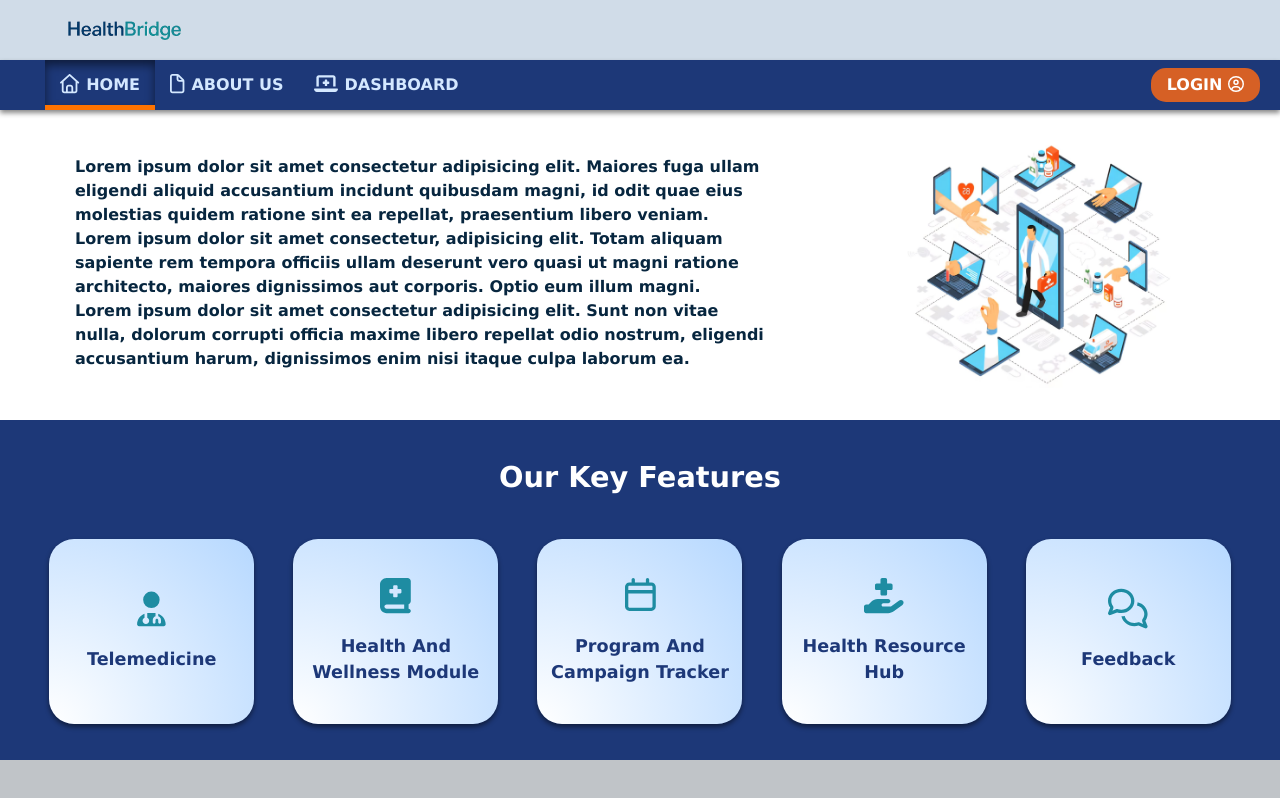
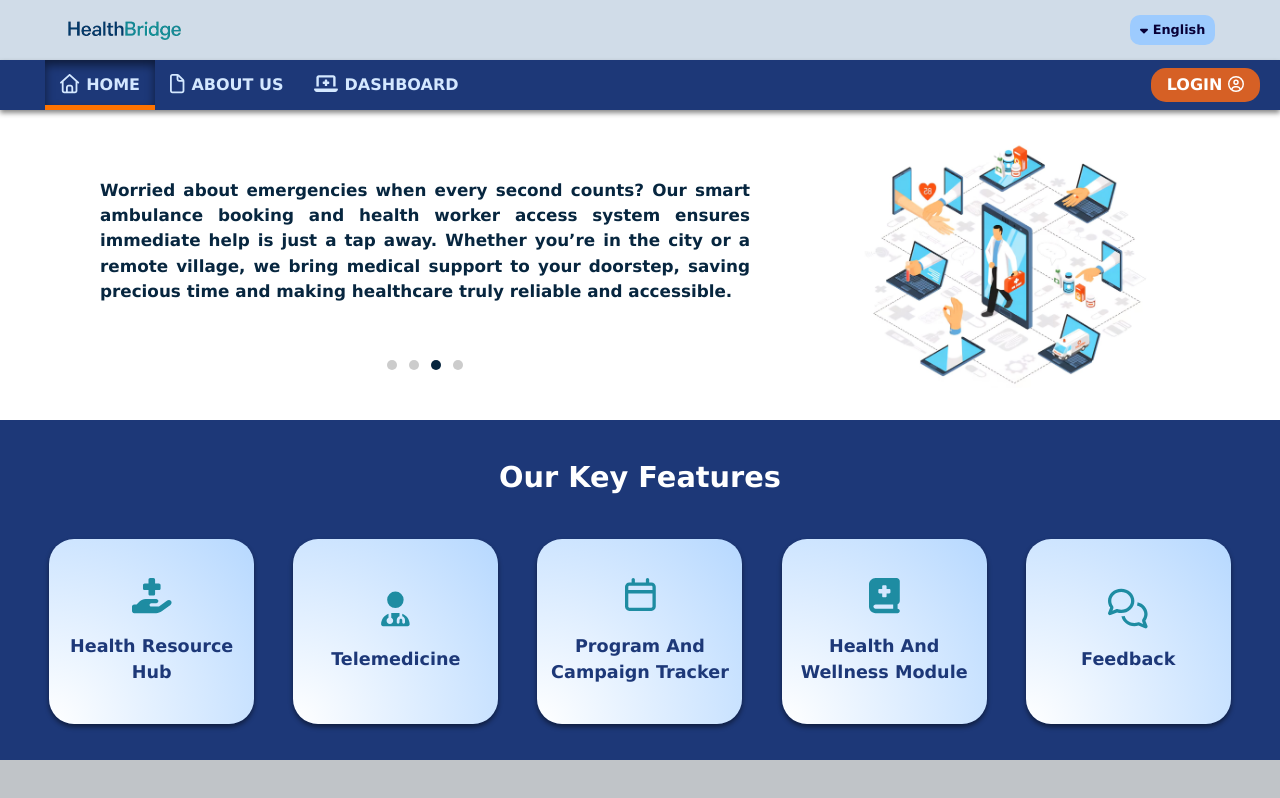
Before and after one commit to adityadebnath009/HackHeritage2k25, a React (Vite) app in the folder frontend/: page / in a window 1280 px wide. Shown: the top 798 px of the page. Built offline with nearby package versions, Linux system fonts and the light colour scheme.

Commit message:
Text Carousel added

```diff
--- a/frontend/src/components/Home.jsx
+++ b/frontend/src/components/Home.jsx
@@ -2,6 +2,7 @@ import React from "react";
 import { Link } from "react-router-dom";
 import "./style.css";
 import Dashboard from "./Dashboard";
+import TextCarousel from './TextCarousel';
 
 // Font Awesome Imports
 import { FontAwesomeIcon } from "@fortawesome/react-fontawesome";
@@ -11,6 +12,7 @@ import {
     faBookMedical,
     faHandHoldingMedical,
     faLaptopMedical,
+    faCaretDown,
 } from "@fortawesome/free-solid-svg-icons";
 import {
     faCalendar,
@@ -48,24 +50,7 @@ class Home extends React.Component {
                     {/* Content background */}
                     <div className="content-bg">
                         <div className="content-bg-content">
-                            <p>
-                                Lorem ipsum dolor sit amet consectetur adipisicing elit.
-                                Maiores fuga ullam eligendi aliquid accusantium incidunt
-                                quibusdam magni, id odit quae eius molestias quidem ratione
-                                sint ea repellat, praesentium libero veniam.
-                            </p>
-                            <p>
-                                Lorem ipsum dolor sit amet consectetur, adipisicing elit.
-                                Totam aliquam sapiente rem tempora officiis ullam deserunt
-                                vero quasi ut magni ratione architecto, maiores dignissimos
-                                aut corporis. Optio eum illum magni.
-                            </p>
-                            <p>
-                                Lorem ipsum dolor sit amet consectetur adipisicing elit. Sunt
-                                non vitae nulla, dolorum corrupti officia maxime libero
-                                repellat odio nostrum, eligendi accusantium harum, dignissimos
-                                enim nisi itaque culpa laborum ea.
-                            </p>
+                            <TextCarousel />
                         </div>
                         <div className="content-bg-img">
                             <img src="src/components/images/hh25bg-1.jpg" alt="Background" />
@@ -82,12 +67,14 @@ class Home extends React.Component {
                                 className="content-menu-items"
                                 onMouseEnter={() => this.setState({ hoveredItem: 1 })}
                                 onMouseLeave={() => this.setState({ hoveredItem: null })}
+                                onClick={() => window.location.href = '/health-hub'} // <-- Added this line
+                                style={{ cursor: 'pointer' }}
                             >
-                                {this.state.hoveredItem !== 1 && <FontAwesomeIcon icon={faUserDoctor} />}
+                                {this.state.hoveredItem !== 1 && <FontAwesomeIcon icon={faHandHoldingMedical} />}
                                 <p className={this.state.hoveredItem === 1 ? "content-menu-hover" : ""}>
                                     {this.state.hoveredItem === 1
-                                        ? "India’s top doctors, now just a click away !! Skip the crowd. Get the care. Anytime. Anywhere."
-                                        : "Telemedicine"}
+                                        ? "Instant help when every second counts. Medical aid & ambulances — just a tap away."
+                                        : "Health Resource Hub"}
                                 </p>
                             </div>
                             <div
@@ -95,11 +82,11 @@ class Home extends React.Component {
                                 onMouseEnter={() => this.setState({ hoveredItem: 2 })}
                                 onMouseLeave={() => this.setState({ hoveredItem: null })}
                             >
-                                {this.state.hoveredItem !== 2 && <FontAwesomeIcon icon={faBookMedical} />}
+                                {this.state.hoveredItem !== 2 && <FontAwesomeIcon icon={faUserDoctor} />}
                                 <p className={this.state.hoveredItem === 2 ? "content-menu-hover" : ""}>
                                     {this.state.hoveredItem === 2
-                                        ? "Wellness meets fun — learn, play, and grow healthier every day !! Nutrition, fitness, mental wellness, lifestyle health, WCD, and more..."
-                                        : "Health And Wellness Module"}
+                                        ? "India’s top doctors, now just a click away !! Skip the crowd. Get the care. Anytime. Anywhere."
+                                        : "Telemedicine"}
                                 </p>
                             </div>
                             <div
@@ -120,14 +107,12 @@ class Home extends React.Component {
                                 className="content-menu-items"
                                 onMouseEnter={() => this.setState({ hoveredItem: 4 })}
                                 onMouseLeave={() => this.setState({ hoveredItem: null })}
-                                onClick={() => window.location.href = '/health-hub'} // <-- Added this line
-                                style={{ cursor: 'pointer' }}
                             >
-                                {this.state.hoveredItem !== 4 && <FontAwesomeIcon icon={faHandHoldingMedical} />}
+                                {this.state.hoveredItem !== 4 && <FontAwesomeIcon icon={faBookMedical} />}
                                 <p className={this.state.hoveredItem === 4 ? "content-menu-hover" : ""}>
                                     {this.state.hoveredItem === 4
-                                        ? "Instant help when every second counts. Medical aid & ambulances — just a tap away."
-                                        : "Health Resource Hub"}
+                                        ? "Wellness meets fun — learn, play, and grow healthier every day !! Nutrition, fitness, mental wellness, lifestyle health, WCD, and more..."
+                                        : "Health And Wellness Module"}
                                 </p>
                             </div>
                             <div
@@ -173,6 +158,10 @@ class Home extends React.Component {
                         <div className="header-info-logo">
                             <img src="src/components/images/projectLogo2.png" alt="Project Logo" />
                         </div>
+                        <div className="header-language">
+                            <FontAwesomeIcon icon={faCaretDown} />
+                            <p>English</p>
+                        </div>
                     </div>
                     <div className="navbar">
                         <div className="nav-opts">
--- a/frontend/src/components/ProgramTracker.jsx
+++ b/frontend/src/components/ProgramTracker.jsx
@@ -58,21 +58,21 @@ const ProgramTracker = () => {
         {
             id: 1,
             campaignName: "Heart Health Checkup",
-            date: "2024-07-15",
+            date: "2025-04-15",
             status: "attended",
             organization: "Cardiology Institute"
         },
         {
             id: 2,
             campaignName: "Eye Care Program",
-            date: "2024-07-08",
+            date: "2024-12-08",
             status: "missed",
             organization: "Vision Care Foundation"
         },
         {
             id: 3,
             campaignName: "Blood Donation Drive",
-            date: "2024-06-25",
+            date: "2024-09-25",
             status: "attended",
             organization: "Red Cross Society"
         },
@@ -81,6 +81,22 @@ const ProgramTracker = () => {
             campaignName: "Nutrition Workshop",
             date: "2024-06-12",
             status: "attended",
+            organization: "Health Department"
+        }
+    ];
+
+    // Sample user registered campaigns
+    const registeredCamps = [
+        {
+            id: 1,
+            campaignName: "Blood Donation Drive",
+            date: "2025-10-15",
+            organization: "Red Cross Society"
+        },
+        {
+            id: 2,
+            campaignName: "Nutrition Workshop",
+            date: "2025-12-12",
             organization: "Health Department"
         }
     ];
@@ -280,6 +296,21 @@ const ProgramTracker = () => {
                             {/* Calendar */}
                             <CalendarComponent />
 
+                            <div className="bg-white rounded-lg shadow-md p-4">
+                                <h3 className="text-lg font-semibold text-gray-900 mb-4">Your Registered Campaigns</h3>
+                                <div className="space-y-3">
+                                    {registeredCamps.map((record) => (
+                                        <div key={record.id} className="flex items-center justify-between p-3 bg-gray-50 rounded-lg">
+                                            <div className="flex-1">
+                                                <h4 className="text-sm font-medium text-gray-900">{record.campaignName}</h4>
+                                                <p className="text-xs text-gray-500">{record.organization}</p>
+                                                <p className="text-xs text-gray-500">{formatDate(record.date)}</p>
+                                            </div>
+                                        </div>
+                                    ))}
+                                </div>
+                            </div>
+
                             {/* Attendance History */}
                             <div className="bg-white rounded-lg shadow-md p-4">
                                 <h3 className="text-lg font-semibold text-gray-900 mb-4">Your Attendance History</h3>
--- /dev/null
+++ b/frontend/src/components/TextCarousel.jsx
@@ -0,0 +1,66 @@
+import React, { useState, useEffect } from "react";
+
+const texts = [
+    "Tired of managing endless medical documents and waiting in hospital queues? With our platform, everything is stored securely online, accessible in just a few clicks. From booking doctor consultations to receiving prescriptions, we make healthcare simple, fast, and stress-free — so you can focus on getting better, not on paperwork.",
+    "Struggling to find the right doctor when you need one the most? Our telemedicine feature connects you instantly to top healthcare professionals across specialties. No more traveling long distances or waiting endlessly — expert medical advice, personalized care, and treatment are now available anytime, anywhere, directly from your device.",
+    "Worried about emergencies when every second counts? Our smart ambulance booking and health worker access system ensures immediate help is just a tap away. Whether you’re in the city or a remote village, we bring medical support to your doorstep, saving precious time and making healthcare truly reliable and accessible.",
+    "Confused about keeping track of health programs and wellness activities? Our campaign tracker and wellness hub make it easy to stay informed, engaged, and proactive. From nutrition and fitness to lifestyle health and awareness drives, we combine fun, learning, and care — turning wellness into a journey you’ll actually enjoy."
+];
+
+function TextCarousel() {
+    const [activeIndex, setActiveIndex] = useState(0);
+    const [isHovered, setIsHovered] = useState(false);
+
+    useEffect(() => {
+        if (isHovered) return; // Pause when hovered
+
+        const interval = setInterval(() => {
+            setActiveIndex((prev) =>
+                prev === texts.length - 1 ? 0 : prev + 1
+            );
+        }, 2500);
+
+        return () => clearInterval(interval);
+    }, [isHovered]);
+
+    return (
+        <div
+            className="text-carousel"
+            style={{ textAlign: "center", cursor: "pointer" }}
+            onMouseEnter={() => setIsHovered(true)}
+            onMouseLeave={() => setIsHovered(false)}
+        >
+            <div style={{
+                display: "inline-block",
+                textAlign: "justify",
+                height: 175,
+                fontWeight: "bold",
+                color: "#07263f",
+                fontSize: "1.05rem",
+                whiteSpace: "pre-line"
+            }}>
+                {texts[activeIndex]}
+            </div>
+            <div className="text-carousel-dots">
+                {texts.map((_, idx) => (
+                    <div
+                        key={idx}
+                        onClick={() => setActiveIndex(idx)} // <-- Add this line
+                        style={{
+                            display: "inline-block",
+                            width: 10,
+                            height: 10,
+                            borderRadius: "50%",
+                            background: idx === activeIndex ? "#07263f" : "#ccc",
+                            margin: "0 6px",
+                            cursor: "pointer" // <-- Add pointer cursor for UX
+                        }}
+                    />
+                ))}
+            </div>
+
+        </div>
+    );
+}
+
+export default TextCarousel;
--- a/frontend/src/components/style.css
+++ b/frontend/src/components/style.css
@@ -37,6 +37,21 @@ body {
     height: 30px;
     width: auto;
     display: block;
+}
+
+.header-language {
+    width: 85px;
+    padding: 5px;
+    border-radius: 10px;
+    background-color: #9dcbfe;
+    font-size: 0.8rem;
+    font-weight: bold;
+    color: #080037;
+    display: flex;
+    align-items: center;
+    justify-content: center;
+    gap: 5px;
+    margin-right: 15px;
 }
 
 /* Navbar */
@@ -142,7 +157,6 @@ body {
     height: 250px;
     width: 800px;
     margin: 60px;
-    margin-right: 100px;
 }
 
 .content-bg img {
@@ -151,11 +165,20 @@ body {
     display: block;
 }
 
-.content-bg-content {
+/* .content-bg-content {
     padding: 75px;
     color: #07263f;
     font-size: 1rem;
     font-weight: bold;
+} */
+
+/* Text Carousel */
+.text-carousel {
+    padding: 50px;
+    padding-top: 80px;
+    padding-left: 100px;
+    width: 800px;
+    text-align: center;
 }
 
 /* Key Features */
```
